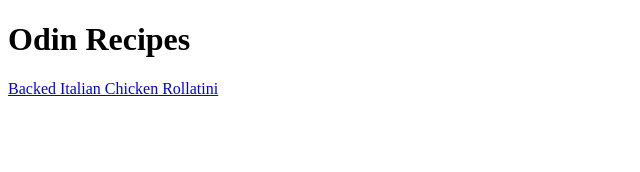
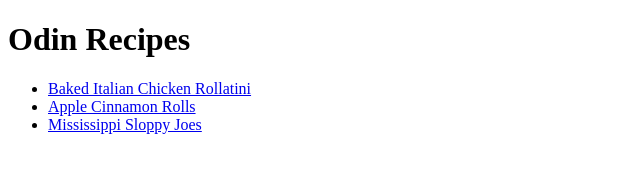
Before and after one commit to fedesant25/odin-recipes, a plain HTML site: page index.html in a window 1280 px wide. Shown: the whole page, without its empty margins (0-640 px from the left). Drawn offline with Linux system fonts and the light colour scheme.

Commit message:
Fix Mississippi html name & index.html

```diff
--- a/index.html
+++ b/index.html
@@ -7,7 +7,10 @@
 </head>
 <body>
     <h1>Odin Recipes</h1>
-
-    <a href="recipes/baked-italian-chicken-rollatini.html">Backed Italian Chicken Rollatini</a>
+    <ul>
+        <li><a href="recipes/baked-italian-chicken-rollatini.html">Baked Italian Chicken Rollatini</a></li>
+        <li><a href="recipes/apple-cinnamon-rolls.html">Apple Cinnamon Rolls</a></li>
+        <li><a href="recipes/mississippi-sloppy-joes.html">Mississippi Sloppy Joes</a></li>
+    </ul>
 </body>
 </html>
```
Also changed, not shown: recipes/mississippi-sloppy-joes.html (renamed from recipes/mississippi-sloppy-jones.html).
